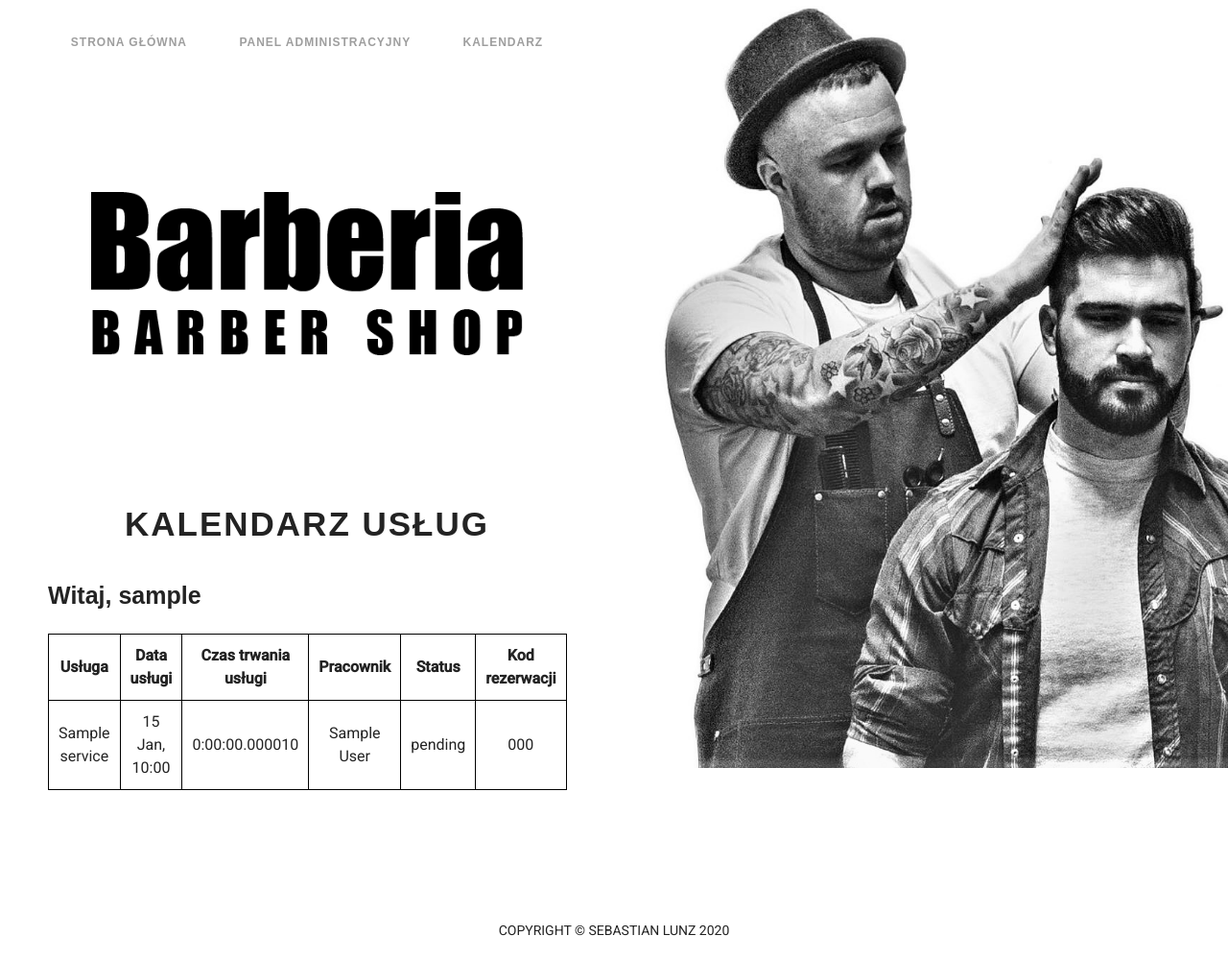
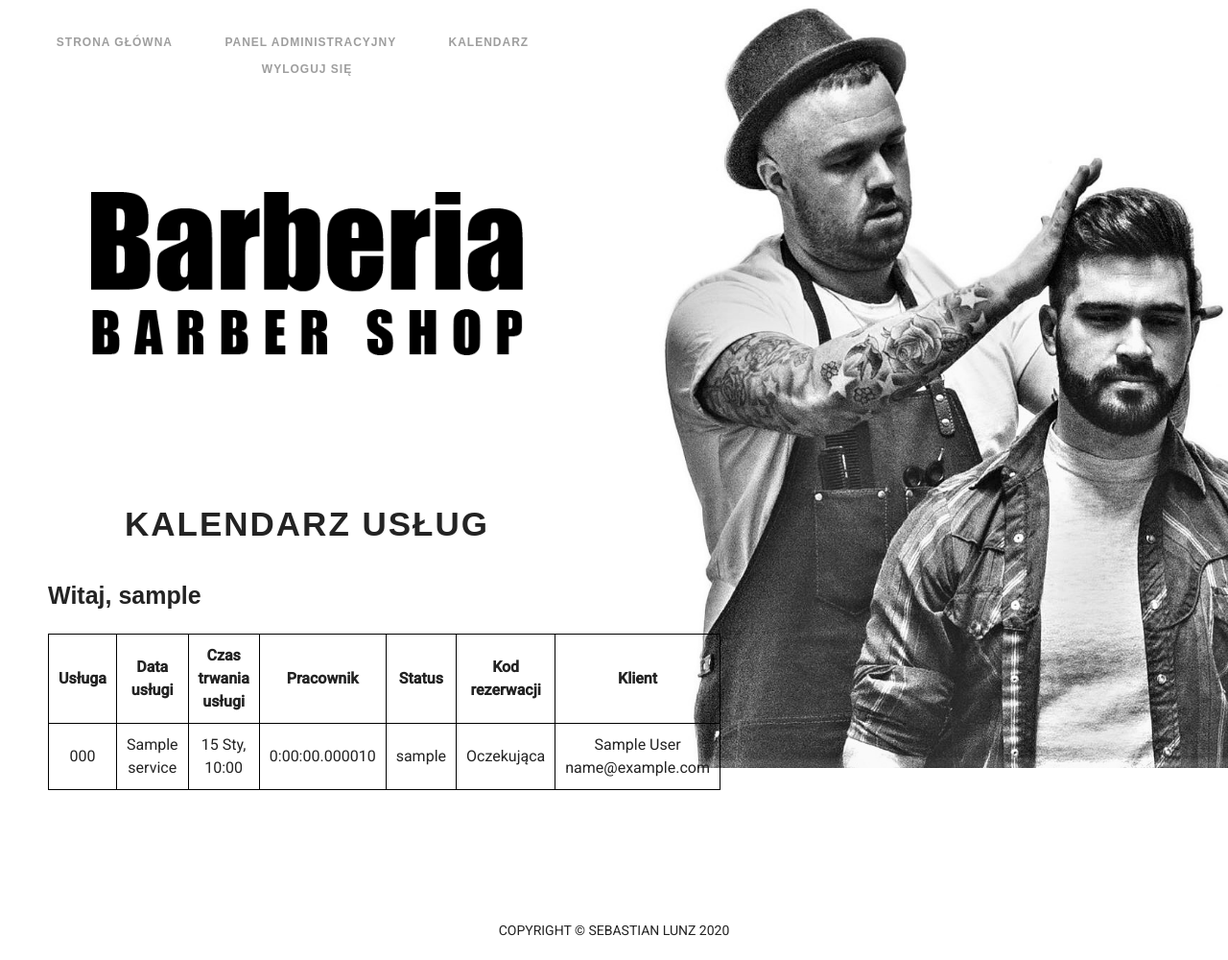
Before and after one commit to SebastianLunz/Reservation-on-heroku, a Django app: page /kalendarz/ in a window 1280 px wide. Shown: the whole page at 96% size. Run offline with Django 3.2, Linux system fonts and the light colour scheme; a user stored in the database is signed in; tables that the repository leaves empty hold one stand-in row (values such as "Sample post"); some web fonts are replaced.

Commit message:
changed links

```diff
--- a/bookings/templates/base.html
+++ b/bookings/templates/base.html
@@ -26,7 +26,11 @@
                     <li>
                         <a href="{% url 'bookings:calendar' %}">Kalendarz</a>
                     </li>
-
+                    {% if user.is_authenticated %}
+                        <li>
+                            <a href="{% url 'logout' %}">Wyloguj się</a>
+                        </li>
+                    {% endif %}
                 </ul>
             <div>
         </nav>
--- a/bookings/templates/bookings/calendar.html
+++ b/bookings/templates/bookings/calendar.html
@@ -1,6 +1,7 @@
 {% extends "base.html" %}
 
 {% block main %}
+
     <h2>Kalendarz usług</h2>
     <div class="content-wrapper">
     <h3>Witaj, {{ user }}</h3>
@@ -12,9 +13,13 @@
                 <th>Pracownik</th>
                 <th>Status</th>
                 <th>Kod rezerwacji</th>
+                <th>Klient</th>
             </tr>
             {% for reservation in object_list %}
                 <tr>
+                    <td>
+                        {{ reservation.code }}
+                    </td>
                     <td>
                         {{ reservation.service }}
                     </td>
@@ -25,13 +30,15 @@
                         {{ reservation.duration }}
                     </td>
                     <td>
-                        {{ reservation.first_name }} {{ reservation.last_name }}
+                        {{ reservation.employee }}
                     </td>
                     <td>
-                        {{ reservation.status }}
+                        {{ reservation.get_status_display }}
                     </td>
                     <td>
-                        {{ reservation.code }}
+                        {{ reservation.first_name }}
+                        {{ reservation.last_name }}
+                        <a href="mailto:{{ reservation.email }}">{{ reservation.email }}</a>
                     </td>
                 </tr>
             {% endfor %}
--- a/bookings/views.py
+++ b/bookings/views.py
@@ -1,5 +1,6 @@
 from datetime import datetime, timedelta, timezone, date
 
+from django.contrib.auth.mixins import LoginRequiredMixin
 from django.contrib.auth.models import User
 from django.http import Http404
 from django.shortcuts import render
@@ -121,7 +122,7 @@ class ConfirmReservation(DeleteView):
     template_name = "bookings/confirm.html"
 
 
-class CalendarView(ListView):
+class CalendarView(LoginRequiredMixin, ListView):
     template_name = "bookings/calendar.html"
 
     def get_queryset(self):
--- a/reservations/settings.py
+++ b/reservations/settings.py
@@ -118,7 +118,7 @@ AUTH_PASSWORD_VALIDATORS = [
 # Internationalization
 # https://docs.djangoproject.com/en/3.1/topics/i18n/
 
-LANGUAGE_CODE = "en-us"
+LANGUAGE_CODE = "pl-pl"
 
 TIME_ZONE = "UTC"
 
```
